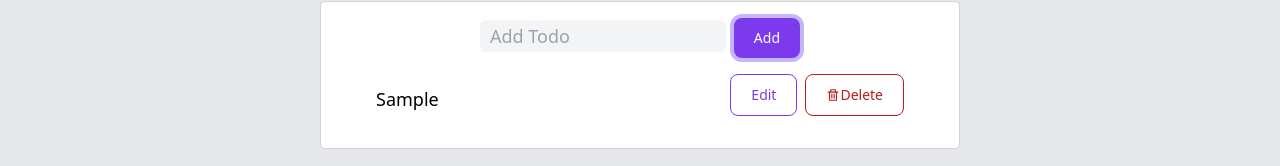
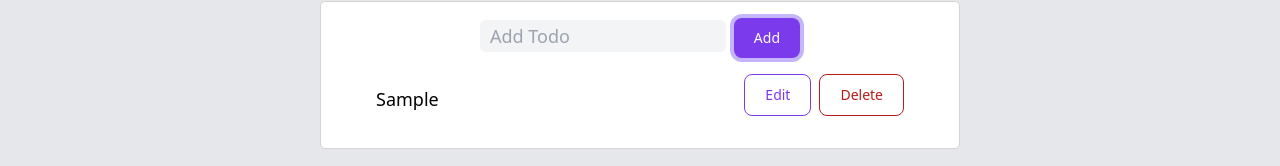
Before and after one commit to amirk1998/TodoList-React-Tailwind, a React (Vite) app: page / in a window 1280 px wide. Both pictures are taken after typing "Sample" into the empty fields and a click on the button "Add". Shown: the part 239-405 px from the top of the page. Built offline with nearby package versions, Linux system fonts and the light colour scheme.

Commit message:
Filter Todos has been creadted

```diff
--- a/package.json
+++ b/package.json
@@ -12,7 +12,9 @@
     "react": "^18.2.0",
     "react-dom": "^18.2.0",
     "react-icons": "^4.7.1",
-    "react-select": "^5.7.0"
+    "react-modal": "^3.16.1",
+    "react-select": "^5.7.0",
+    "react-transition-group": "^4.4.5"
   },
   "devDependencies": {
     "@tailwindcss/forms": "^0.5.3",
--- a/src/Components/Todo.jsx
+++ b/src/Components/Todo.jsx
@@ -21,9 +21,9 @@ const Todo = ({ todo, onComplete, onDelete, onEdit }) => {
         </button>
         <button
           onClick={onDelete}
-          className='flex items-center justify-center text-red-700 hover:text-white border border-red-700 hover:bg-red-800 focus:ring-4 focus:outline-none focus:ring-red-300 font-medium rounded-lg text-sm px-5 py-2.5 text-center mb-2 dark:border-red-500 dark:text-red-500 dark:hover:text-white dark:hover:bg-red-600 dark:focus:ring-red-90'
+          className='flex items-center justify-center text-red-700 hover:text-white border border-red-700 hover:bg-red-800 focus:ring-4 focus:outline-none focus:ring-red-300 font-medium rounded-lg text-sm px-5 py-2.5 text-center mb-2 '
         >
-          <BiTrash /> Delete
+          Delete
         </button>
       </div>
     </div>
--- a/src/Components/TodoApp.jsx
+++ b/src/Components/TodoApp.jsx
@@ -1,5 +1,4 @@
 import { useEffect, useState } from 'react';
-import Filter from './Filter';
 import NavBar from './NavBar';
 import TodoForm from './TodoForm';
 import TodoList from './TodoList';
@@ -42,8 +41,8 @@ const TodoApp = () => {
     setTodos(filteredTodo);
   };
 
-  const updateTodo = (id, newValue) => {
-    const index = todos.findIndex((item) => item.id === id);
+  const updateTodo = (NewID, newValue) => {
+    const index = todos.findIndex((todo) => todo.id === NewID);
     const selectedTodo = { ...todos[index] };
     selectedTodo.text = newValue;
     const updatedTodos = [...todos];
--- a/src/Components/TodoList.jsx
+++ b/src/Components/TodoList.jsx
@@ -5,8 +5,8 @@ import TodoForm from './TodoForm';
 const TodoList = ({ todos, onComplete, onDelete, onUpdateTodo }) => {
   const [edit, setEdit] = useState({ id: null, text: '', isCompleted: false });
 
-  const editTodo = (newValue) => {
-    onUpdateTodo(edit.id, newValue);
+  const editTodo = (id, newValue) => {
+    onUpdateTodo(id, newValue);
     setEdit({ id: null, text: '' });
   };
 
@@ -27,7 +27,6 @@ const TodoList = ({ todos, onComplete, onDelete, onUpdateTodo }) => {
 
   return (
     <div>
-      {/* {edit.id ? <TodoForm submitTodo={editTodo} edit={edit} /> : renderTodos()} */}
       {edit.id ? <TodoForm submitTodo={editTodo} edit={edit} /> : renderTodos()}
     </div>
   );
```
Also changed, not shown: 2 other files (tests, documents, lock files or other folders).
